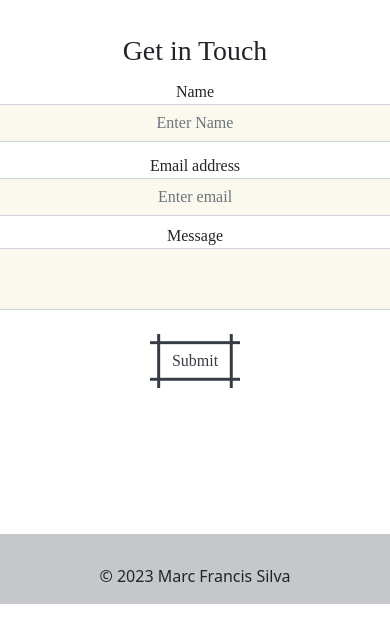
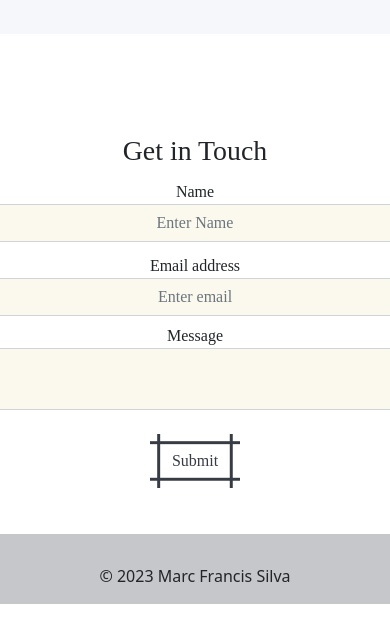
Before and after one commit to maaarcsilva3/Portfolio-Website, a plain HTML site: page about.html in a window 390 px wide. Shown: the part 2107-2741 px from the top of the page. Before the commit the page ends 2711 px from the top, so only its background shows below. Drawn offline with nearby package versions, Linux system fonts and the light colour scheme; a web font is replaced by a local one.

Commit message:
latets update

```diff
--- a/about_page.css
+++ b/about_page.css
@@ -398,7 +398,7 @@ a {
     }
 
     .contacts_container {
-        top: 1800px;
+        top: 1900px;
         flex-direction: column;
         align-items: center;
       }
```
